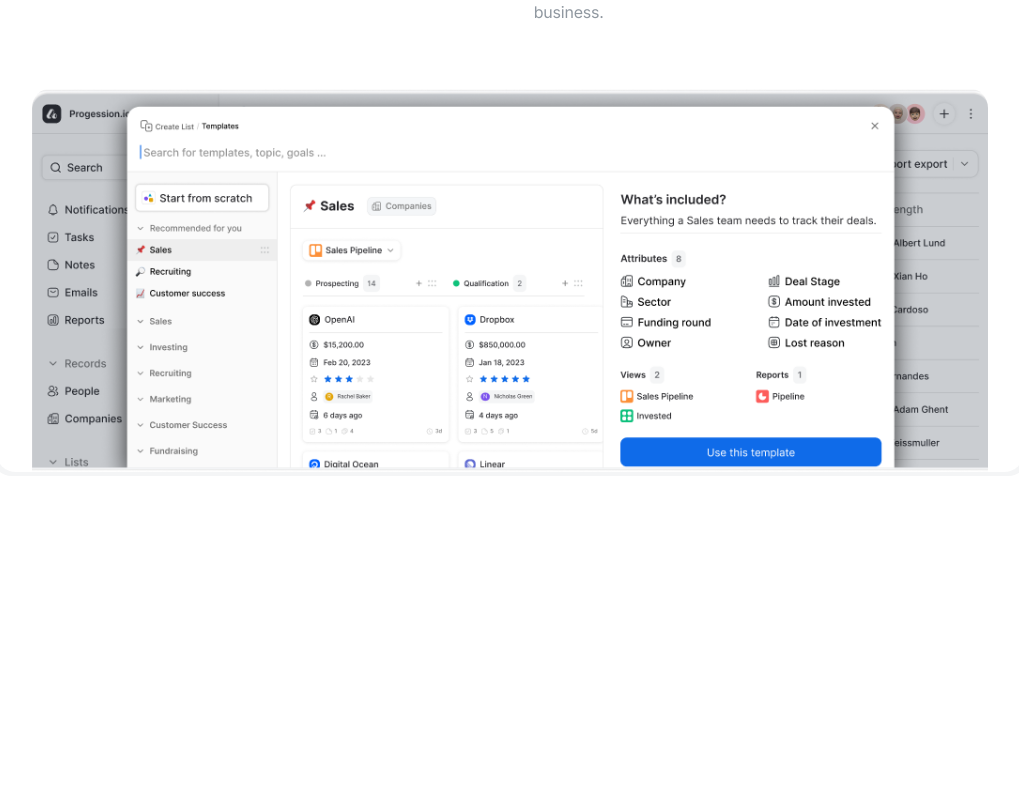
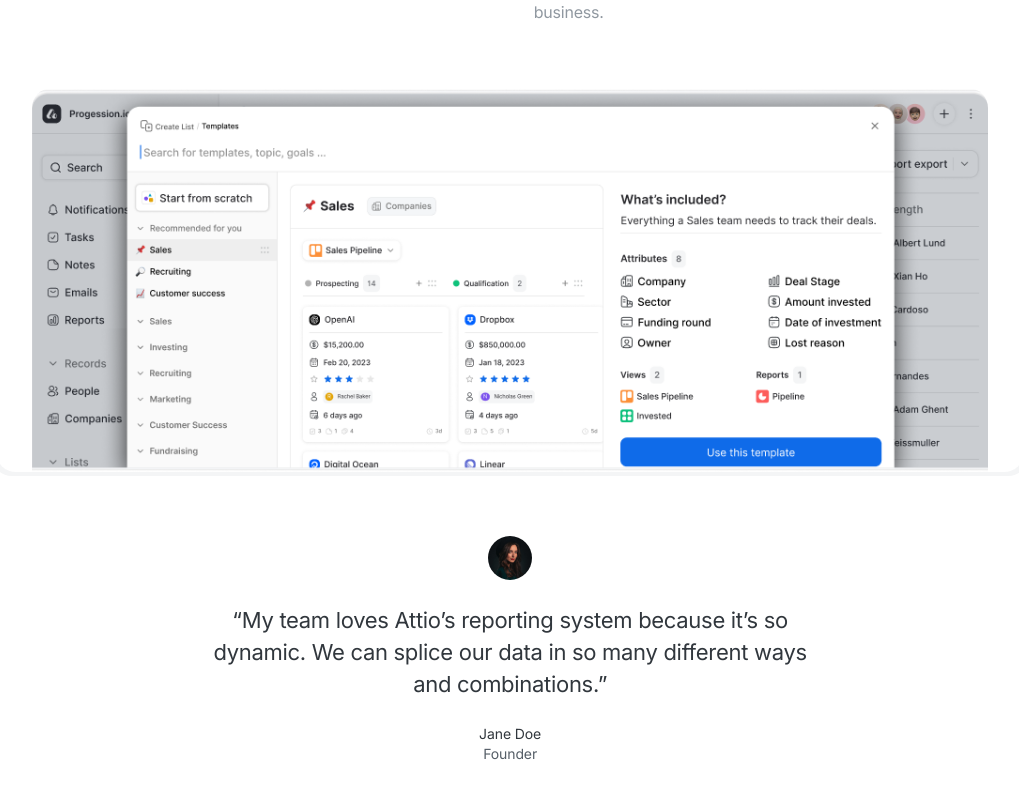
Before and after one commit to mateusmenesesDev/nextjs-crm-landing, a Next.js app: page / in a window 1280 px wide. Shown: the part 1636-2434 px from the top of the page, without its empty margins (158-1177 px from the left). Before the commit the page ends 2172 px from the top, so only its background shows below. Built offline with nearby package versions, Linux system fonts and the light colour scheme.

Commit message:
:lipstick: Feat: add avatar on createdforyou section

```diff
--- a/src/components/blocks/Features/CreatedForYou/index.tsx
+++ b/src/components/blocks/Features/CreatedForYou/index.tsx
@@ -1,3 +1,5 @@
+import Image, { type StaticImageData } from "next/image";
+
 import {
   Carousel,
   CarouselContent,
@@ -9,6 +11,8 @@
 import FeaturesBox from "../FeaturesBox";
 import Container from "~/components/ui/Container";
 import { features } from "~/constant/features";
+
+import avatarImage from "/public/svg/avatar.svg";
 
 export default function CreatedForYou() {
   return (
@@ -35,6 +39,19 @@
         <div className="hidden lg:block">
           <FeaturesBox />
         </div>
+        <div className="mt-10 lg:m-auto lg:mt-[3.75rem] lg:flex lg:max-w-[38.125rem] lg:flex-col lg:items-center ">
+          <Image
+            src={avatarImage as StaticImageData}
+            alt="avatar"
+            className="mb-6"
+          />
+          <p className="lg:text-center lg:text-2xl">
+            “My team loves Attio’s reporting system because it’s so dynamic. We
+            can splice our data in so many different ways and combinations.”
+          </p>
+          <p className="mt-6 text-base">Jane Doe</p>
+          <p className="pb-10 text-base text-base-400 lg:p-0">Founder</p>
+        </div>
       </FeatureItem>
     </Container>
   );
```
Also changed, not shown: public/svg/avatar.svg (added).
